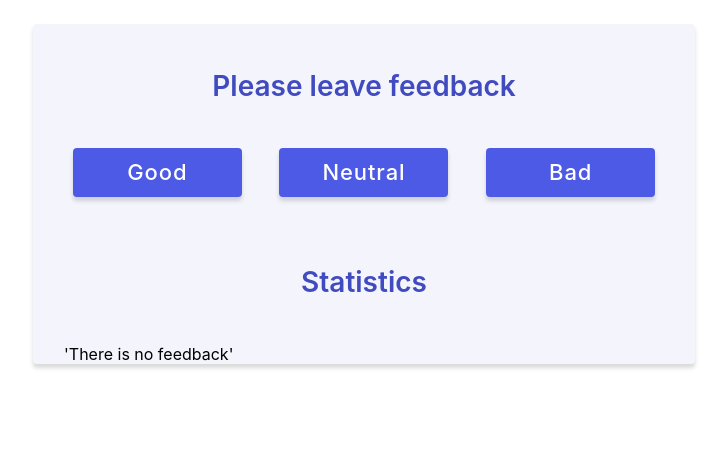
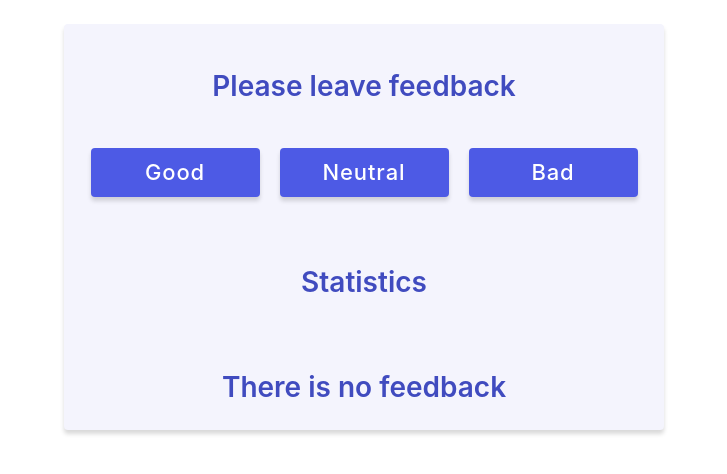
Before and after one commit to Svitlana-Ivanchuk/goit-react-hw-02-feedback, a React (Create React App) app: page / in a window 1280 px wide. Shown: the top 474 px of the page, without its empty margins (276-1003 px from the left). Built offline with nearby package versions, Linux system fonts and the light colour scheme.

Commit message:
add GlobalStyle, Layuot

```diff
--- a/src/components/App.jsx
+++ b/src/components/App.jsx
@@ -3,6 +3,7 @@
 import { Statistics } from './Statistics/Statistics';
 import { Section } from './Section/Section';
 import { Layout } from './Layout';
+import { GlobalStyle } from './GlobalStyle';
 
 export class App extends Component {
   state = {
@@ -30,6 +31,7 @@
         <Section title="Statistics">
           <Statistics feedbacks={this.state}></Statistics>
         </Section>
+        <GlobalStyle />
       </Layout>
     );
   }
--- /dev/null
+++ b/src/components/GlobalStyle.js
@@ -0,0 +1,20 @@
+import { createGlobalStyle } from 'styled-components';
+import 'modern-normalize';
+
+export const GlobalStyle = createGlobalStyle`
+body {
+  margin: 0;
+  font-family: -apple-system, BlinkMacSystemFont, 'Segoe UI', 'Roboto', 'Oxygen',
+    'Ubuntu', 'Cantarell', 'Fira Sans', 'Droid Sans', 'Helvetica Neue',
+    sans-serif;
+  -webkit-font-smoothing: antialiased;
+  -moz-osx-font-smoothing: grayscale;
+}
+
+code {
+  font-family: source-code-pro, Menlo, Monaco, Consolas, 'Courier New',
+    monospace;
+}
+
+
+`;
--- a/src/components/Statistics/Statistics.js
+++ b/src/components/Statistics/Statistics.js
@@ -1,4 +1,5 @@
 import {
+  Notification,
   StatsBoard,
   StatsCounter,
   StatsElem,
@@ -15,7 +16,7 @@
     : Math.round((good / countTotalFeedback) * 100);
 
   return totalNoFeedback ? (
-    <span>'There is no feedback'</span>
+    <Notification>There is no feedback</Notification>
   ) : (
     <StatsBoard>
       <StatsFeedback>
--- a/src/components/Statistics/Statistics.styled.js
+++ b/src/components/Statistics/Statistics.styled.js
@@ -31,3 +31,14 @@
   display: flex;
   gap: 20px;
 `;
+
+export const Notification = styled.span`
+  display: flex;
+  justify-content: center;
+  align-items: center;
+  font-weight: 600;
+  font-size: 28px;
+  line-height: 1.36;
+  padding: 24px;
+  color: #404bbf;
+`;
```
